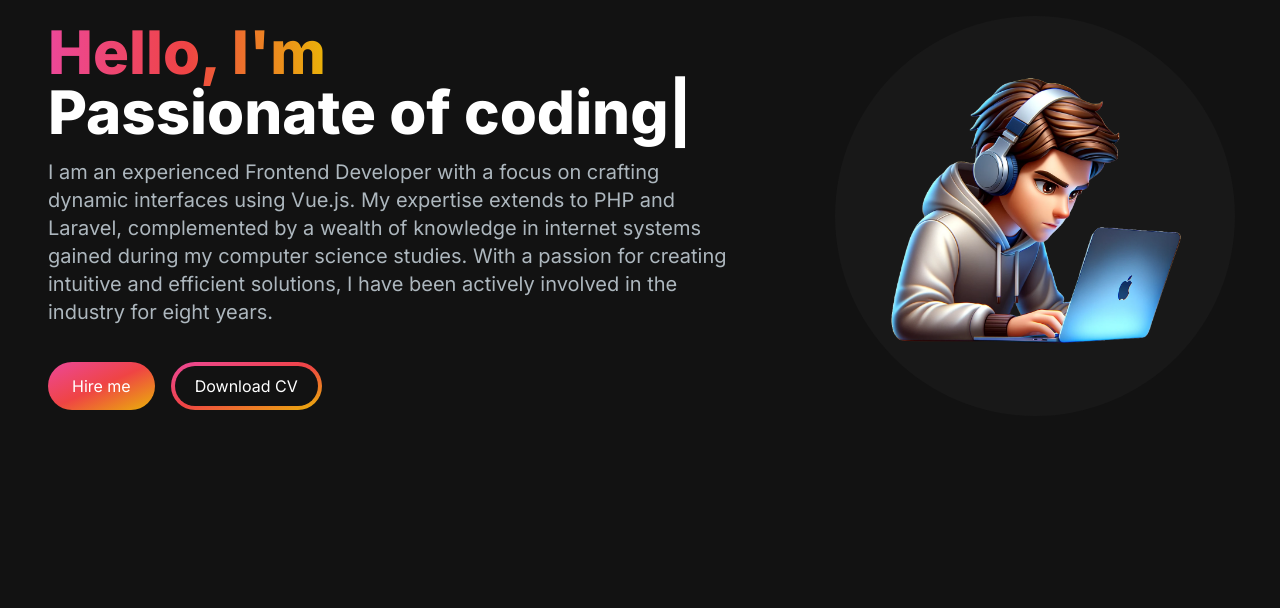
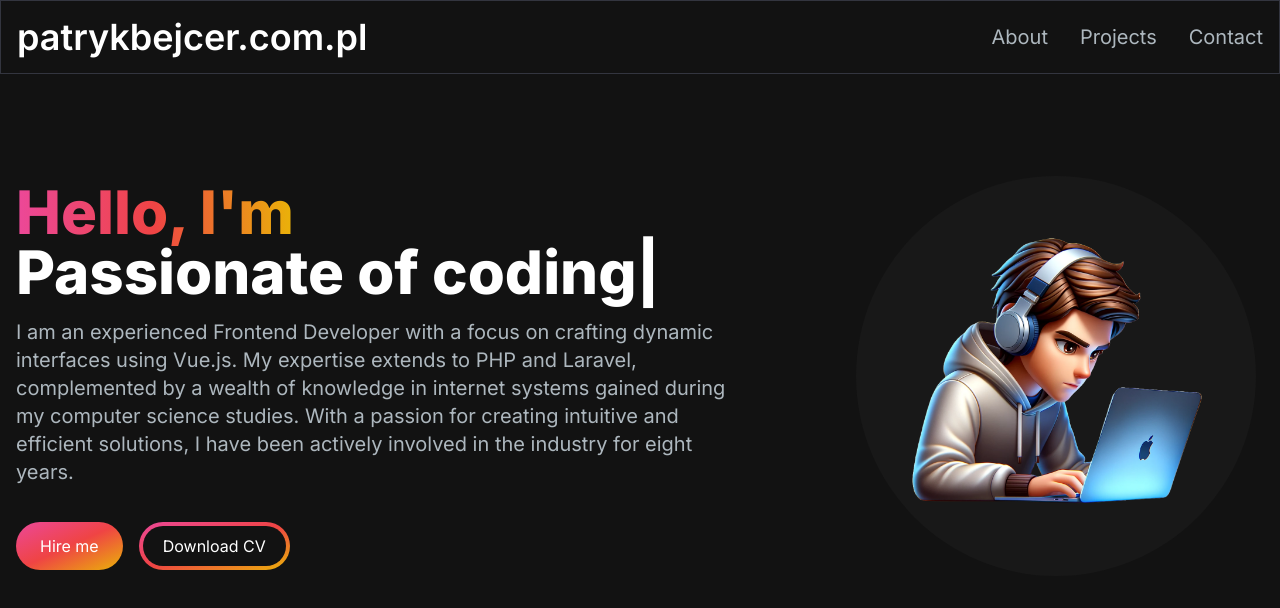
Before and after one commit to patryk-bejcer/portfolio-next, a Next.js app: page / in a window 1280 px wide. Shown: the top 608 px of the page. Built offline with nearby package versions, Linux system fonts and the light colour scheme.

Commit message:
Prepare navbar section & nav components + add icons package

```diff
--- a/package.json
+++ b/package.json
@@ -11,6 +11,7 @@
     "format:fix": "prettier --write --ignore-path .gitignore ."
   },
   "dependencies": {
+    "@heroicons/react": "^2.1.1",
     "next": "14.1.0",
     "react": "^18",
     "react-dom": "^18",
--- a/src/app/components/HeroSection.tsx
+++ b/src/app/components/HeroSection.tsx
@@ -5,7 +5,7 @@
 
 const HeroSection = () => {
   return (
-    <section>
+    <section className='lg:py-16'>
       <div className='grid grid-cols-1 lg:grid-cols-12 '>
         <div className='col-span-7 place-self-center text-center sm:text-left'>
           <h1 className='text-xl-4 mb-4 text-4xl font-extrabold text-white sm:text-5xl lg:text-6xl'>
--- /dev/null
+++ b/src/app/components/MenuOverlay.tsx
@@ -0,0 +1,20 @@
+import NavLink from './NavLink';
+import { NavLinks } from '@/types/navigation';
+
+type menuOverlayProps = {
+  links: NavLinks;
+};
+
+const menuOverlay: React.FC<menuOverlayProps> = ({ links }) => {
+  return (
+    <ul className='flex flex-col items-center py-4 md:hidden'>
+      {links.map((link, index) => (
+        <li key={index}>
+          <NavLink href={link.path} title={link.title}></NavLink>
+        </li>
+      ))}
+    </ul>
+  );
+};
+
+export default menuOverlay;
--- /dev/null
+++ b/src/app/components/NavLink.tsx
@@ -0,0 +1,20 @@
+import Link from 'next/link';
+import React from 'react';
+
+interface NavLinkProps {
+  href: string;
+  title: string;
+}
+
+const NavLink: React.FC<NavLinkProps> = ({ href, title }) => {
+  return (
+    <Link
+      className='block rounded py-2 pl-3 pr-4 text-[#ADB7BE] hover:text-white sm:text-xl md:p-0'
+      href={href}
+    >
+      {title}
+    </Link>
+  );
+};
+
+export default NavLink;
--- /dev/null
+++ b/src/app/components/Navbar.tsx
@@ -0,0 +1,72 @@
+'use client';
+import React, { useState } from 'react';
+import Link from 'next/link';
+import NavLink from '@/app/components/NavLink';
+import { Bars3Icon, XMarkIcon } from '@heroicons/react/24/solid';
+import MenuOverlay from '@/app/components/MenuOverlay';
+import { NavLinks } from '@/types/navigation';
+
+const navLinks: NavLinks = [
+  {
+    title: 'About',
+    path: '#about',
+  },
+  {
+    title: 'Projects',
+    path: '#projects',
+  },
+  {
+    title: 'Contact',
+    path: '#contact',
+  },
+];
+
+const Navbar = () => {
+  const [navbarOpen, setNavbarOpen] = useState(false);
+
+  return (
+    <nav className='fixed left-0 right-0 top-0 z-10 mx-auto border border-[#33353F] bg-[#121212] bg-opacity-100'>
+      <div className='container mx-auto flex flex-wrap items-center justify-between px-4 py-2 lg:py-4'>
+        <Link
+          href={'/'}
+          className='text-lg font-semibold text-white md:text-4xl'
+        >
+          patrykbejcer.com.pl
+        </Link>
+
+        <div className='mobile-menu block md:hidden'>
+          {!navbarOpen ? (
+            <button
+              onClick={() => setNavbarOpen(true)}
+              className='flex items-center rounded border border-slate-200 px-3 py-2 text-slate-200 hover:border-white hover:text-white'
+            >
+              <Bars3Icon className='h-5 w-5'></Bars3Icon>
+            </button>
+          ) : (
+            <button>
+              <button
+                onClick={() => setNavbarOpen(false)}
+                className='flex items-center rounded border border-slate-200 px-3 py-2 text-slate-200 hover:border-white hover:text-white'
+              >
+                <XMarkIcon className='h-5 w-5'></XMarkIcon>
+              </button>
+            </button>
+          )}
+        </div>
+
+        <div className='menu hidden md:block md:w-auto' id='navbar'>
+          <ul className='flex p-4 sm:flex-row md:space-x-8 md:p-0'>
+            {navLinks.map((link, index) => (
+              <li key={index}>
+                <NavLink href={link.path} title={link.title}></NavLink>
+              </li>
+            ))}
+          </ul>
+        </div>
+      </div>
+      {navbarOpen ? <MenuOverlay links={navLinks} /> : null}
+    </nav>
+  );
+};
+
+export default Navbar;
--- a/src/app/page.tsx
+++ b/src/app/page.tsx
@@ -1,9 +1,11 @@
 import HeroSection from '@/app/components/HeroSection';
+import Navbar from '@/app/components/Navbar';
 
 export default function Home() {
   return (
     <main className='flex min-h-screen flex-col bg-[#121212] '>
-      <div className='container mx-auto px-12 py-4'>
+      <Navbar />
+      <div className='container mx-auto mt-24 px-4 py-4'>
         <HeroSection />
       </div>
     </main>
--- /dev/null
+++ b/src/types/navigation.ts
@@ -0,0 +1,6 @@
+export type NavLink = {
+  title: string;
+  path: string;
+};
+
+export type NavLinks = NavLink[];
```
Also changed, not shown: 1 other file (tests, documents, lock files or other folders).
